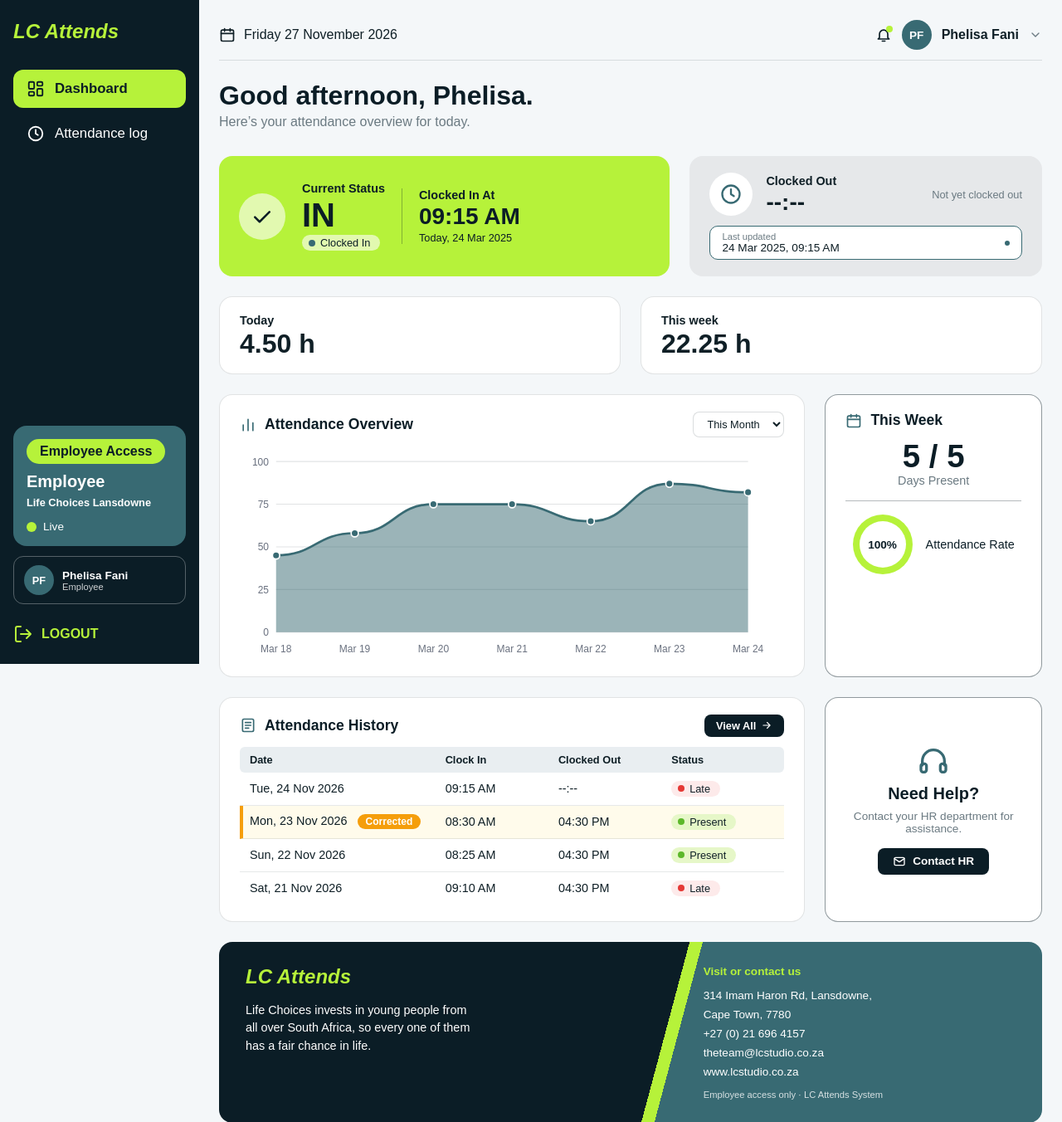
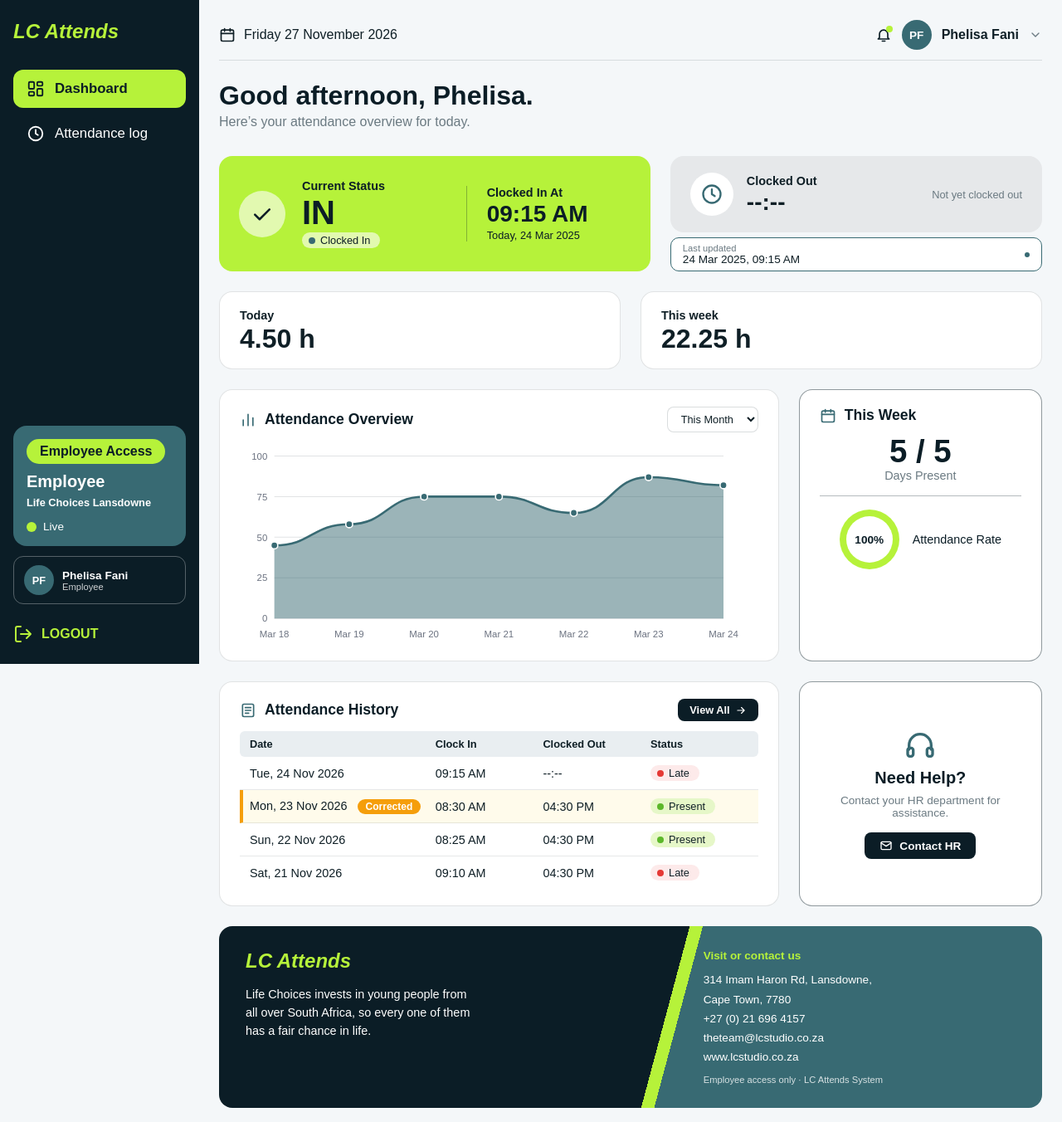
Before and after one commit to LC-Studio-18/Digital-attendance-tracking-system-php, a PHP site: page /dashboard.php in a window 1280 px wide. Shown: the top 1352 px of the page at 83% size. Run offline with PHP 8.4, Linux system fonts and the light colour scheme.

Commit message:
Tighten the status card spacing to match the Figma

```diff
--- a/frontend/assets/css/component.css
+++ b/frontend/assets/css/component.css
@@ -881,3 +881,47 @@
     font-size: 1.25rem;
   }
 }
+
+/* ---------- Match the Figma exactly: status card and Clocked Out card ---------- */
+
+/* Status card: the status part takes the free space, and the time part sits on the right
+   after the thin line, so there is no empty green gap */
+.pf-status-card__main {
+  flex: 1;
+}
+
+.pf-status-card__time {
+  flex: 0 0 42%;
+  padding-left: 24px;
+}
+
+/* Clocked Out: a grey card on top, and the Last updated box as its own strip underneath */
+.pf-clocked-out-card {
+  padding: 0;
+  gap: 6px;
+  background: transparent;
+}
+
+.pf-clocked-out-card__top {
+  flex: 1;
+  padding: 20px 24px;
+  border-radius: var(--radius-card);
+  background: var(--color-out-bg);
+}
+
+@media (max-width: 480px) {
+  .pf-clocked-out-card__top {
+    padding: 16px;
+  }
+}
+
+/* Wide screens: the status card text grows a little with the window, like the Figma */
+@media (min-width: 1201px) {
+  .pf-status-card__value {
+    font-size: clamp(2.5rem, 3vw, 3.5rem);
+  }
+
+  .pf-status-card__value--time {
+    font-size: clamp(1.75rem, 2vw, 2.4rem);
+  }
+}
--- a/frontend/assets/css/layout.css
+++ b/frontend/assets/css/layout.css
@@ -181,7 +181,7 @@
 /* Row 1: status card (a little wider) beside the Clocked Out card */
 .pf-row--status {
   display: grid;
-  grid-template-columns: 1.28fr 1fr;
+  grid-template-columns: 1.16fr 1fr;
   gap: 24px;
 }
 
@@ -195,7 +195,7 @@
 .pf-row--overview,
 .pf-row--history {
   display: grid;
-  grid-template-columns: 2.7fr 1fr;
+  grid-template-columns: 2.3fr 1fr;
   gap: 24px;
 }
 
```
